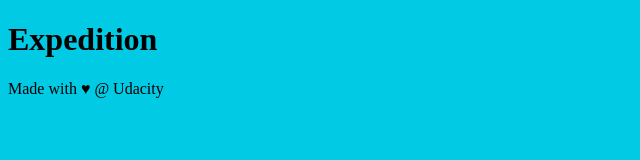
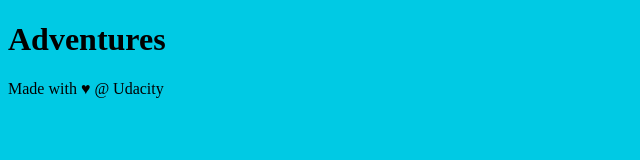
Before and after one commit to vdoan98/new-git-project, a plain HTML site: page index.html in a window 1280 px wide. Shown: the whole page, without its empty margins (0-640 px from the left). Drawn offline with Linux system fonts and the light colour scheme.

Commit message:
Change h1 Expedite to Adventures

```diff
--- a/index.html
+++ b/index.html
@@ -9,7 +9,7 @@
 </head>
 <body>
 	<header>
-    	<h1>Expedition</h1>
+    	<h1>Adventures</h1>
 	</header>
 
 	<div class="container">
```
